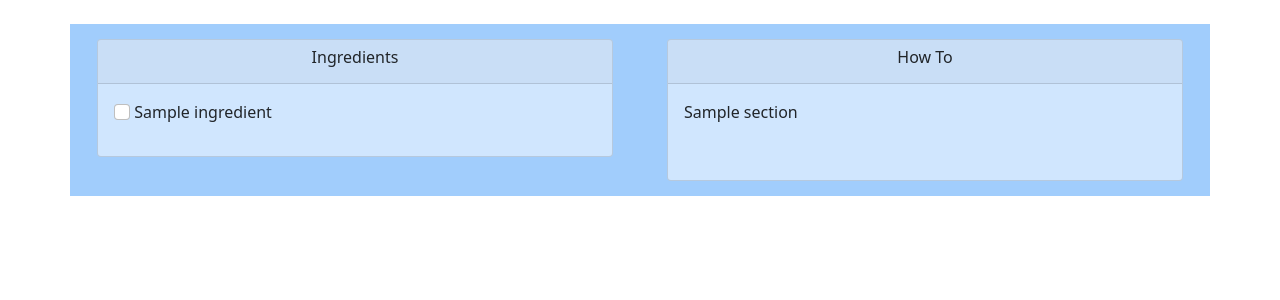
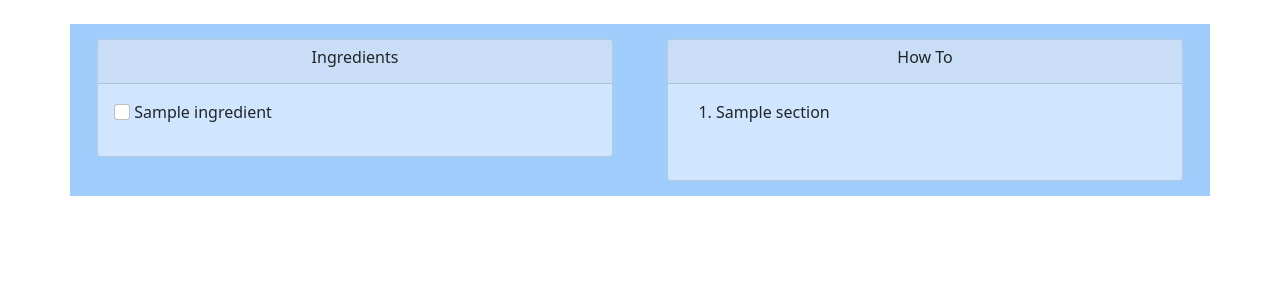
Before and after one commit to Code-Institute-Submissions/JuliaByl-the-virtual-food-court, a Flask app: template templates/view-recipe.html in a window 1280 px wide. Shown: the part 296-596 px from the top of the page. Run offline with Flask 2, Linux system fonts and the light colour scheme; the template is opened without the code that fills it: most values are stand-ins (such as "Sample title", 1, 10 or a date in 2020); some libraries are stand-ins or nearby versions.

Commit message:
change how-to sections to a numbered list

```diff
--- a/templates/view-recipe.html
+++ b/templates/view-recipe.html
@@ -52,7 +52,7 @@
                     <h6>How To</h6>
                 </div>
                 <div class="card-body text-start">
-                    <ol class="list-unstyled">
+                    <ol>
                         {% for section in recipe.how_to %}
                             <li>{{ section }}</li>
                             <br>
```
